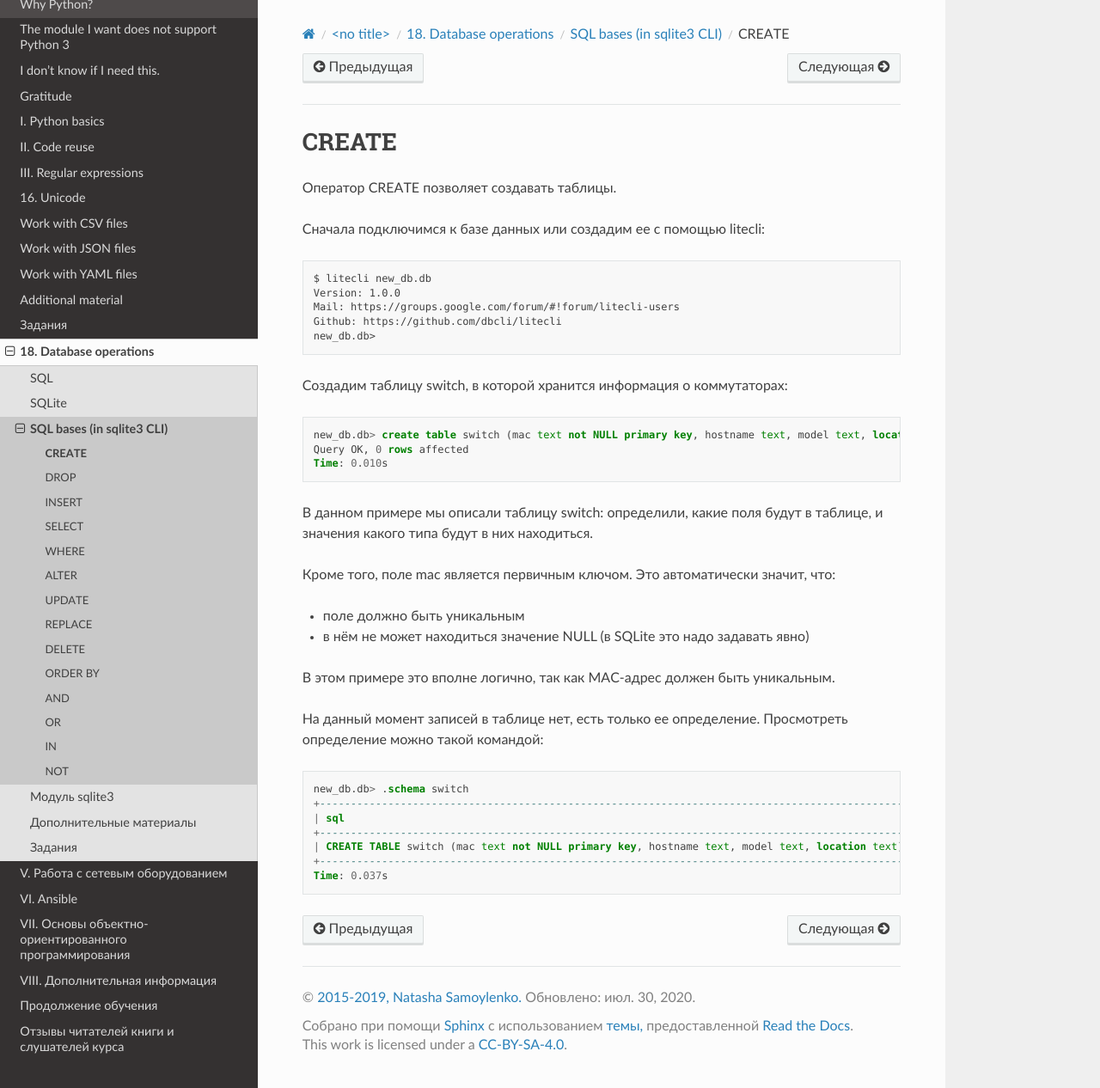
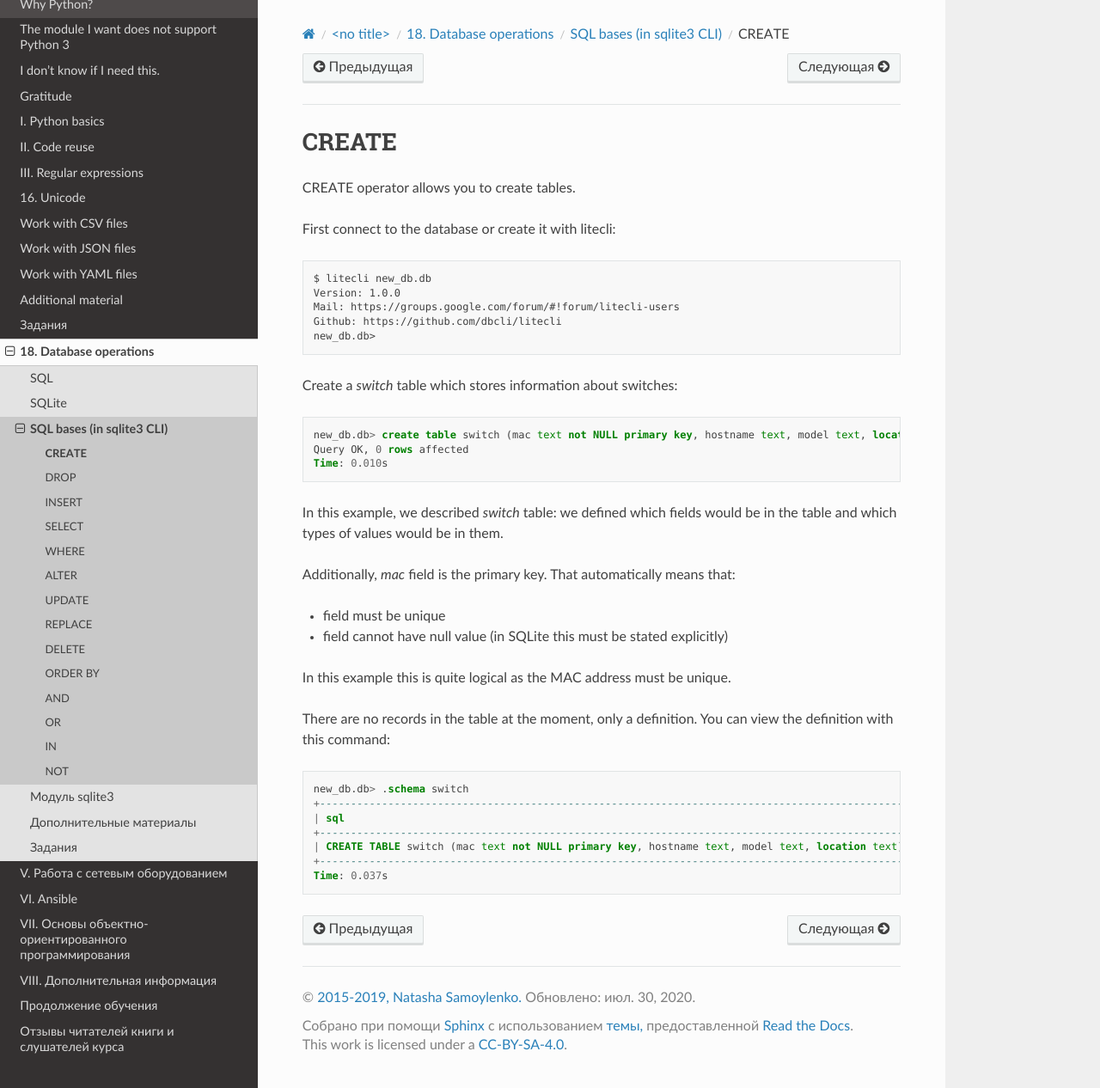
Before and after one commit to Aidar5/nattoeng, a Sphinx documentation site: the page built from docs/source/book/18_db/create.rst, in a window 1280 px wide and 1266 px high. Shown: the whole window at 86% size. Built offline with Sphinx 7.4.7 and the Read the Docs theme 2.0.0, drawn with Linux system fonts in a browser that asks for light colours; pages that are not in the unit, such as notebooks, are missing from menus.

Commit message:
Update create.rst

```diff
--- a/docs/source/book/18_db/create.rst
+++ b/docs/source/book/18_db/create.rst
@@ -1,9 +1,9 @@
 CREATE
 ~~~~~~
 
-Оператор CREATE позволяет создавать таблицы.
+CREATE operator allows you to create tables.
 
-Сначала подключимся к базе данных или создадим ее с помощью litecli:
+First connect to the database or create it with litecli:
 
 ::
 
@@ -14,7 +14,7 @@ CREATE
     new_db.db>
 
 
-Создадим таблицу switch, в которой хранится информация о коммутаторах:
+Create a *switch* table which stores information about switches:
 
 .. code:: sql
 
@@ -23,20 +23,16 @@ CREATE
     Time: 0.010s
 
 
-В данном примере мы описали таблицу switch: определили, какие поля будут
-в таблице, и значения какого типа будут в них находиться.
+In this example, we described *switch* table: we defined which fields would be in the table and which types of values would be in them.
 
-Кроме того, поле mac является первичным ключом. Это автоматически
-значит, что:
+Additionally, *mac* field is the primary key. That automatically means that:
 
-* поле должно быть уникальным
-* в нём не может находиться значение NULL (в SQLite это надо задавать явно)
+* field must be unique
+* field cannot have null value (in SQLite this must be stated explicitly)
 
-В этом примере это вполне логично, так как MAC-адрес должен быть
-уникальным.
+In this example this is quite logical as the MAC address must be unique.
 
-На данный момент записей в таблице нет, есть только ее определение.
-Просмотреть определение можно такой командой:
+There are no records in the table at the moment, only a definition. You can view the definition with this command:
 
 .. code:: sql
 
```
